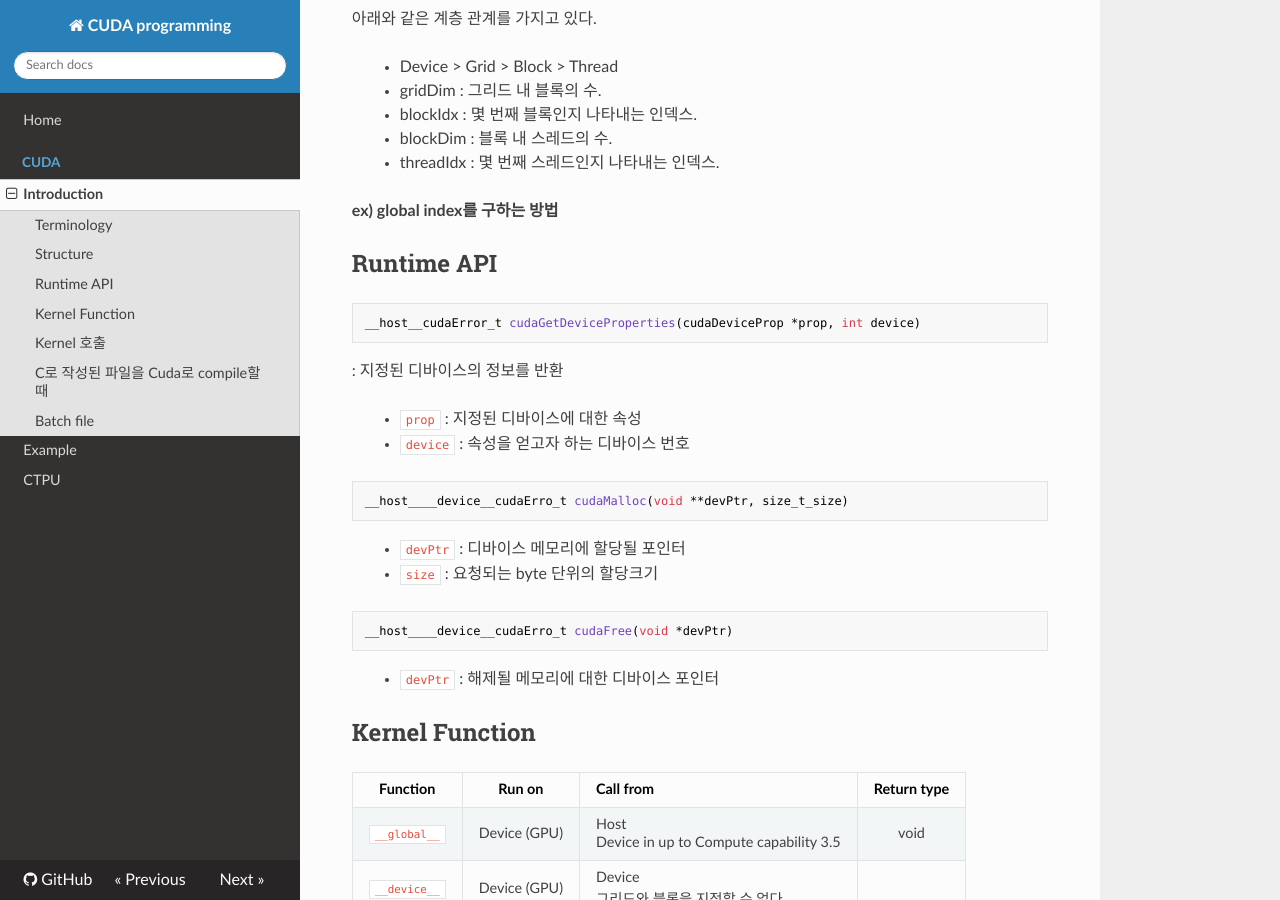
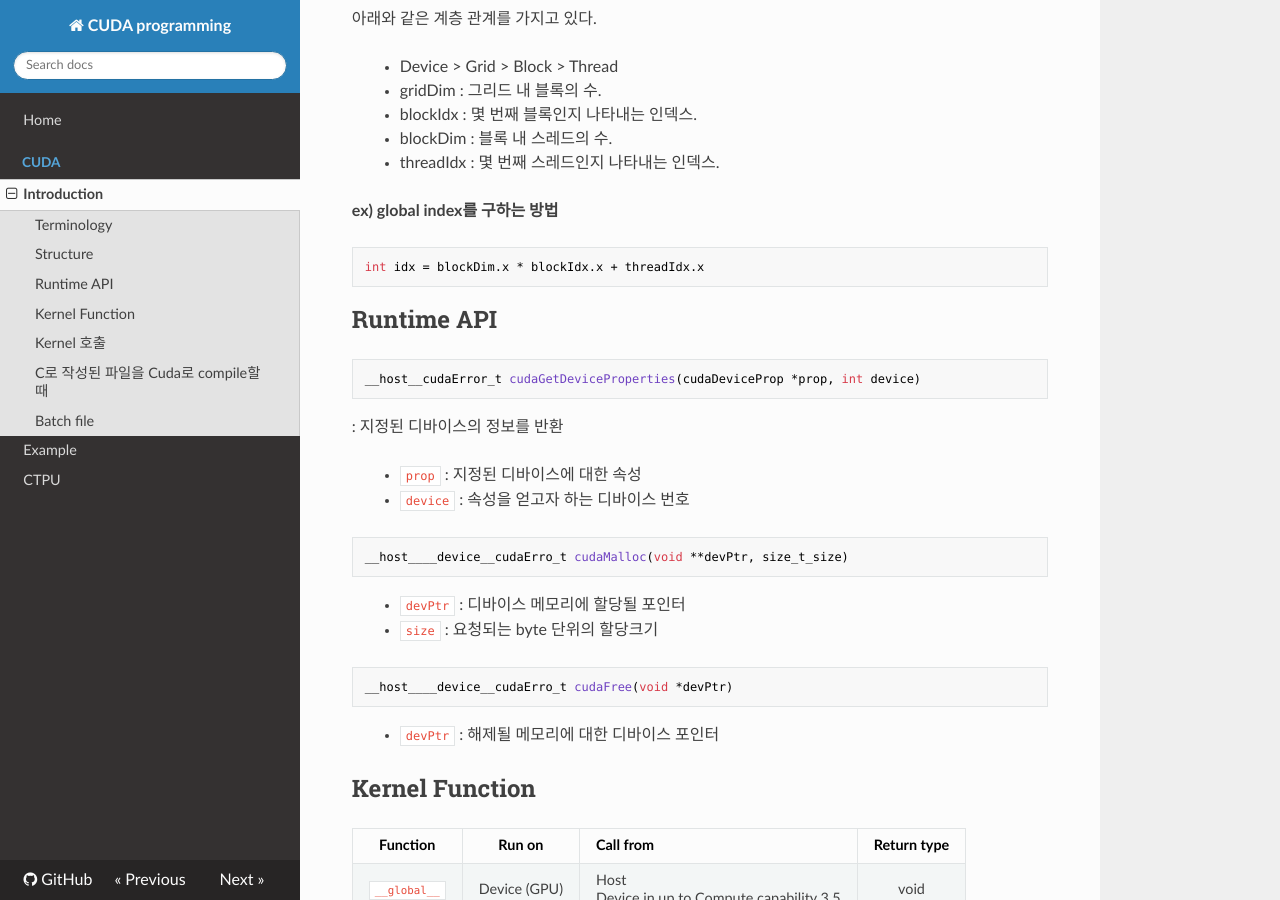
Before and after one commit to WonyoungCho/CUDA, an MkDocs documentation site: the page built from docs/CUDA_int.md, in a window 1280 px wide and 900 px high, scrolled down 554 px. Built offline with MkDocs 1.6.1, drawn with Linux system fonts in a browser that asks for light colours; nearby versions of some CDN libraries; old or Windows-style settings are respelled for this version of MkDocs.

Commit message:
Update CUDA_int.md

````diff
--- a/docs/CUDA_int.md
+++ b/docs/CUDA_int.md
@@ -22,8 +22,9 @@
 
 
 **ex) global index를 구하는 방법**
-
-
+```
+int idx = blockDim.x * blockIdx.x + threadIdx.x
+```
 
 ## Runtime API
 ```c
````
